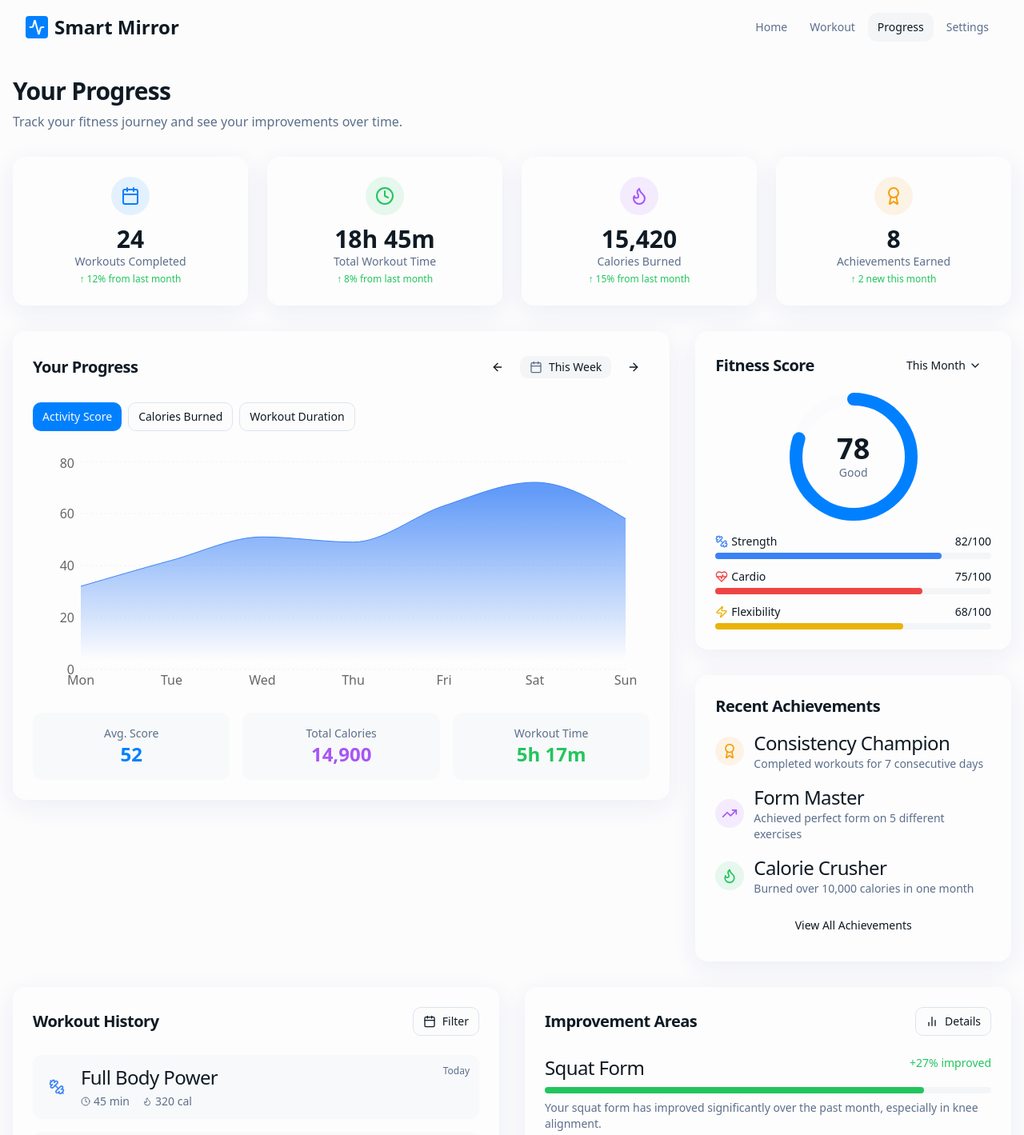
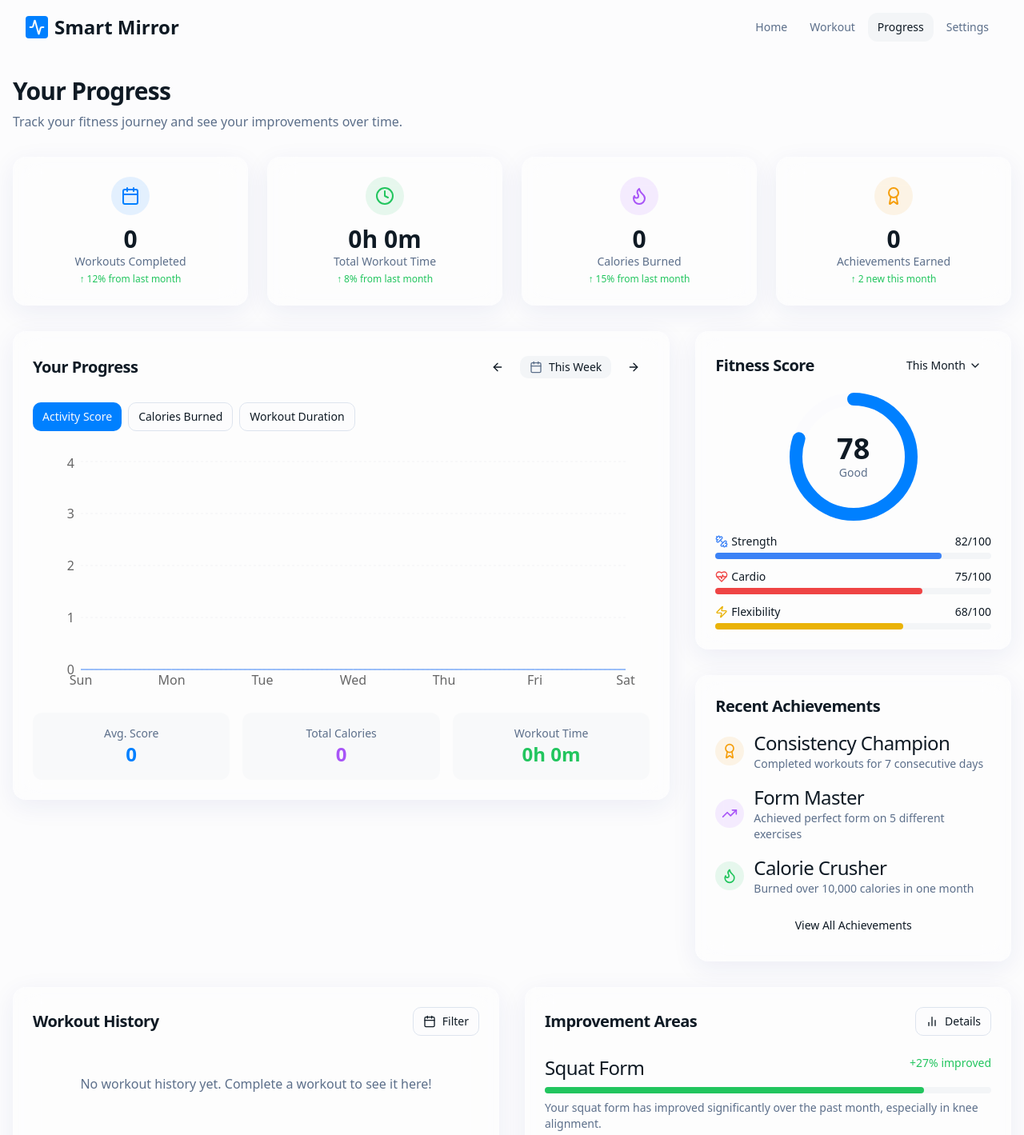
Before and after one commit to vijaygowtham13/smart-mirror-fitness-coach, a React (Vite) app: page /progress in a window 1280 px wide. Shown: the top 1419 px of the page at 80% size. Built offline with nearby package versions, Linux system fonts and the light colour scheme.

Commit message:
Refactor workout progress display
The progress and dashboard views should now reflect the user's workout progress, rather than default values.

```diff
--- a/src/App.tsx
+++ b/src/App.tsx
@@ -8,12 +8,14 @@ import Index from "./pages/Index";
 import Progress from "./pages/Progress";
 import WorkoutSession from "./pages/WorkoutSession";
 import NotFound from "./pages/NotFound";
+import { WorkoutProvider } from "./context/WorkoutContext";
 
 const queryClient = new QueryClient();
 
 const App = () => (
   <QueryClientProvider client={queryClient}>
     <TooltipProvider>
+      <WorkoutProvider>
         <Toaster />
         <Sonner />
         <BrowserRouter>
@@ -25,6 +27,7 @@ const App = () => (
             <Route path="*" element={<NotFound />} />
           </Routes>
         </BrowserRouter>
+      </WorkoutProvider>
     </TooltipProvider>
   </QueryClientProvider>
 );
--- a/src/components/analytics/ProgressChart.tsx
+++ b/src/components/analytics/ProgressChart.tsx
@@ -1,37 +1,21 @@
-
 import React, { useState } from "react";
 import { ResponsiveContainer, AreaChart, Area, BarChart, Bar, XAxis, YAxis, CartesianGrid, Tooltip, LineChart, Line } from "recharts";
 import { Calendar, ArrowLeft, ArrowRight } from "lucide-react";
 import { Button } from "@/components/ui/button";
 import BlurredCard from "@/components/ui/BlurredCard";
-
-// Sample data
-const data = [
-  { day: "Mon", workout: 32, calories: 1200, duration: 25 },
-  { day: "Tue", workout: 42, calories: 1800, duration: 35 },
-  { day: "Wed", workout: 51, calories: 2200, duration: 45 },
-  { day: "Thu", workout: 49, calories: 2100, duration: 42 },
-  { day: "Fri", workout: 63, calories: 2500, duration: 55 },
-  { day: "Sat", workout: 72, calories: 2800, duration: 65 },
-  { day: "Sun", workout: 58, calories: 2300, duration: 50 },
-];
+import { useWorkout } from "@/context/WorkoutContext";
 
 type ChartType = "activity" | "calories" | "duration";
 
-const getWeekData = (week: string) => {
-  // In a real app, this would fetch different data for different weeks
-  // For now, we'll just return the same data
-  return data;
-};
-
 const ProgressChart = () => {
+  const { getWeeklyData } = useWorkout();
   const [chartType, setChartType] = useState<ChartType>("activity");
   const [currentWeek, setCurrentWeek] = useState("This Week");
-  const [currentData, setCurrentData] = useState(data);
+
+  const currentData = getWeeklyData();
 
   const handleWeekChange = (week: string) => {
     setCurrentWeek(week);
-    setCurrentData(getWeekData(week));
   };
 
   const renderChart = () => {
@@ -185,15 +169,26 @@ const ProgressChart = () => {
       <div className="grid grid-cols-3 gap-4 mt-6">
         <div className="text-center p-4 bg-secondary/50 rounded-lg">
           <p className="text-sm text-muted-foreground">Avg. Score</p>
-          <p className="text-2xl font-semibold text-primary">52</p>
+          <p className="text-2xl font-semibold text-primary">
+            {Math.round(currentData.reduce((sum, day) => sum + day.workout, 0) / currentData.length) || 0}
+          </p>
         </div>
         <div className="text-center p-4 bg-secondary/50 rounded-lg">
           <p className="text-sm text-muted-foreground">Total Calories</p>
-          <p className="text-2xl font-semibold text-purple-500">14,900</p>
+          <p className="text-2xl font-semibold text-purple-500">
+            {currentData.reduce((sum, day) => sum + day.calories, 0).toLocaleString()}
+          </p>
         </div>
         <div className="text-center p-4 bg-secondary/50 rounded-lg">
           <p className="text-sm text-muted-foreground">Workout Time</p>
-          <p className="text-2xl font-semibold text-green-500">5h 17m</p>
+          <p className="text-2xl font-semibold text-green-500">
+            {(() => {
+              const totalMinutes = currentData.reduce((sum, day) => sum + day.duration, 0);
+              const hours = Math.floor(totalMinutes / 60);
+              const minutes = totalMinutes % 60;
+              return `${hours}h ${minutes}m`;
+            })()}
+          </p>
         </div>
       </div>
     </BlurredCard>
--- /dev/null
+++ b/src/context/WorkoutContext.tsx
@@ -0,0 +1,135 @@
+
+import React, { createContext, useContext, useState, useEffect, ReactNode } from "react";
+
+export interface WorkoutSession {
+  id: string;
+  date: Date;
+  duration: number; // in seconds
+  caloriesBurned: number;
+  exercisesCompleted: number;
+  heartRateAvg: number;
+  name: string;
+}
+
+interface WorkoutContextType {
+  sessions: WorkoutSession[];
+  addSession: (session: Omit<WorkoutSession, "id" | "date">) => void;
+  getWeeklyData: () => {
+    day: string;
+    workout: number;
+    calories: number;
+    duration: number;
+  }[];
+  getTotalStats: () => {
+    totalWorkouts: number;
+    totalDuration: number; // in seconds
+    totalCalories: number;
+    averageHeartRate: number;
+  };
+}
+
+const WorkoutContext = createContext<WorkoutContextType | undefined>(undefined);
+
+export const WorkoutProvider: React.FC<{ children: ReactNode }> = ({ children }) => {
+  const [sessions, setSessions] = useState<WorkoutSession[]>(() => {
+    // Load from localStorage on initial render
+    const savedSessions = localStorage.getItem("workoutSessions");
+    return savedSessions ? JSON.parse(savedSessions) : [];
+  });
+
+  // Save to localStorage whenever sessions change
+  useEffect(() => {
+    localStorage.setItem("workoutSessions", JSON.stringify(sessions));
+  }, [sessions]);
+
+  const addSession = (sessionData: Omit<WorkoutSession, "id" | "date">) => {
+    const newSession: WorkoutSession = {
+      ...sessionData,
+      id: crypto.randomUUID(),
+      date: new Date(),
+    };
+
+    setSessions((prev) => [...prev, newSession]);
+  };
+
+  const getWeeklyData = () => {
+    // Get days of the current week
+    const today = new Date();
+    const dayOfWeek = today.getDay();
+    const weekStart = new Date(today);
+    weekStart.setDate(today.getDate() - dayOfWeek);
+
+    const weekDays = Array.from({ length: 7 }, (_, i) => {
+      const date = new Date(weekStart);
+      date.setDate(weekStart.getDate() + i);
+      return date;
+    });
+
+    // Map day names
+    const dayNames = ["Sun", "Mon", "Tue", "Wed", "Thu", "Fri", "Sat"];
+
+    // Create data array with all days of the week
+    return weekDays.map((date, index) => {
+      // Filter sessions for this day
+      const daysSessions = sessions.filter(session => {
+        const sessionDate = new Date(session.date);
+        return sessionDate.toDateString() === date.toDateString();
+      });
+
+      // Compute aggregates
+      const workout = daysSessions.length
+        ? Math.round(daysSessions.reduce((sum, s) => sum + s.exercisesCompleted, 0) / daysSessions.length * 10)
+        : 0;
+      const calories = daysSessions.reduce((sum, s) => sum + s.caloriesBurned, 0);
+      const duration = Math.round(daysSessions.reduce((sum, s) => sum + s.duration, 0) / 60); // convert to minutes
+
+      return {
+        day: dayNames[date.getDay()],
+        workout,
+        calories,
+        duration
+      };
+    });
+  };
+
+  const getTotalStats = () => {
+    if (sessions.length === 0) {
+      return {
+        totalWorkouts: 0,
+        totalDuration: 0,
+        totalCalories: 0,
+        averageHeartRate: 0
+      };
+    }
+
+    const totalWorkouts = sessions.length;
+    const totalDuration = sessions.reduce((sum, session) => sum + session.duration, 0);
+    const totalCalories = sessions.reduce((sum, session) => sum + session.caloriesBurned, 0);
+    const averageHeartRate = Math.round(
+      sessions.reduce((sum, session) => sum + session.heartRateAvg, 0) / sessions.length
+    );
+
+    return {
+      totalWorkouts,
+      totalDuration,
+      totalCalories,
+      averageHeartRate
+    };
+  };
+
+  return (
+    <WorkoutContext.Provider value={{ sessions, addSession, getWeeklyData, getTotalStats }}>
+      {children}
+    </WorkoutContext.Provider>
+  );
+};
+
+export const useWorkout = () => {
+  const context = useContext(WorkoutContext);
+
+  if (context === undefined) {
+    throw new Error("useWorkout must be used within a WorkoutProvider");
+  }
+
+  return context;
+};
--- a/src/pages/Progress.tsx
+++ b/src/pages/Progress.tsx
@@ -1,4 +1,3 @@
-
 import React from "react";
 import Header from "@/components/layout/Header";
 import Footer from "@/components/layout/Footer";
@@ -17,8 +16,22 @@ import {
   Flame,
   Zap
 } from "lucide-react";
+import { useWorkout } from "@/context/WorkoutContext";
 
 const Progress = () => {
+  const { sessions, getTotalStats } = useWorkout();
+  const stats = getTotalStats();
+
+  const formatTotalTime = (seconds: number) => {
+    const hours = Math.floor(seconds / 3600);
+    const minutes = Math.floor((seconds % 3600) / 60);
+    return `${hours}h ${minutes}m`;
+  };
+
+  const recentSessions = [...sessions]
+    .sort((a, b) => new Date(b.date).getTime() - new Date(a.date).getTime())
+    .slice(0, 5);
+
   return (
     <div className="min-h-screen flex flex-col">
       <Header />
@@ -35,7 +48,7 @@ const Progress = () => {
               <div className="bg-primary/10 p-3 rounded-full mb-3">
                 <Calendar className="h-6 w-6 text-primary" />
               </div>
-              <div className="text-3xl font-semibold">24</div>
+              <div className="text-3xl font-semibold">{stats.totalWorkouts}</div>
               <div className="text-sm text-muted-foreground">Workouts Completed</div>
               <div className="text-xs text-green-500 mt-1">↑ 12% from last month</div>
             </BlurredCard>
@@ -44,7 +57,7 @@ const Progress = () => {
               <div className="bg-green-500/10 p-3 rounded-full mb-3">
                 <Clock className="h-6 w-6 text-green-500" />
               </div>
-              <div className="text-3xl font-semibold">18h 45m</div>
+              <div className="text-3xl font-semibold">{formatTotalTime(stats.totalDuration)}</div>
               <div className="text-sm text-muted-foreground">Total Workout Time</div>
               <div className="text-xs text-green-500 mt-1">↑ 8% from last month</div>
             </BlurredCard>
@@ -53,7 +66,7 @@ const Progress = () => {
               <div className="bg-purple-500/10 p-3 rounded-full mb-3">
                 <Flame className="h-6 w-6 text-purple-500" />
               </div>
-              <div className="text-3xl font-semibold">15,420</div>
+              <div className="text-3xl font-semibold">{stats.totalCalories.toLocaleString()}</div>
               <div className="text-sm text-muted-foreground">Calories Burned</div>
               <div className="text-xs text-green-500 mt-1">↑ 15% from last month</div>
             </BlurredCard>
@@ -62,7 +75,7 @@ const Progress = () => {
               <div className="bg-amber-500/10 p-3 rounded-full mb-3">
                 <Award className="h-6 w-6 text-amber-500" />
               </div>
-              <div className="text-3xl font-semibold">8</div>
+              <div className="text-3xl font-semibold">{Math.min(8, Math.floor(stats.totalWorkouts / 3))}</div>
               <div className="text-sm text-muted-foreground">Achievements Earned</div>
               <div className="text-xs text-green-500 mt-1">↑ 2 new this month</div>
             </BlurredCard>
@@ -206,63 +219,44 @@ const Progress = () => {
               </div>
 
               <div className="space-y-4">
-                {[
-                  {
-                    date: "Today",
-                    name: "Full Body Power",
-                    duration: "45 min",
-                    calories: "320",
-                    color: "blue"
-                  },
-                  {
-                    date: "Yesterday",
-                    name: "HIIT Cardio Blast",
-                    duration: "30 min",
-                    calories: "280",
-                    color: "red"
-                  },
-                  {
-                    date: "June 12",
-                    name: "Upper Body Focus",
-                    duration: "40 min",
-                    calories: "290",
-                    color: "purple"
-                  },
-                  {
-                    date: "June 10",
-                    name: "Core & Stretching",
-                    duration: "35 min",
-                    calories: "210",
-                    color: "green"
-                  },
-                  {
-                    date: "June 9",
-                    name: "Lower Body Strength",
-                    duration: "50 min",
-                    calories: "350",
-                    color: "orange"
-                  }
-                ].map((workout, index) => (
-                  <div key={index} className="flex items-center p-3 bg-secondary/50 rounded-lg">
-                    <div className={`p-2 bg-${workout.color}-500/10 rounded-full mr-3 flex-shrink-0`}>
-                      <Dumbbell className={`h-5 w-5 text-${workout.color}-500`} />
+                {recentSessions.length > 0 ? (
+                  recentSessions.map((session, index) => {
+                    const sessionDate = new Date(session.date);
+                    const isToday = new Date().toDateString() === sessionDate.toDateString();
+                    const isYesterday = new Date(new Date().setDate(new Date().getDate() - 1)).toDateString() === sessionDate.toDateString();
+                    const dateDisplay = isToday
+                      ? "Today"
+                      : isYesterday
+                        ? "Yesterday"
+                        : sessionDate.toLocaleDateString('en-US', { month: 'short', day: 'numeric' });
+
+                    return (
+                      <div key={session.id} className="flex items-center p-3 bg-secondary/50 rounded-lg">
+                        <div className="p-2 bg-blue-500/10 rounded-full mr-3 flex-shrink-0">
+                          <Dumbbell className="h-5 w-5 text-blue-500" />
                         </div>
                         <div className="flex-1">
                           <div className="flex justify-between">
-                        <h4 className="font-medium">{workout.name}</h4>
-                        <span className="text-xs text-muted-foreground">{workout.date}</span>
+                            <h4 className="font-medium">{session.name}</h4>
+                            <span className="text-xs text-muted-foreground">{dateDisplay}</span>
                           </div>
                           <div className="flex text-sm text-muted-foreground gap-4 mt-1">
                             <span className="flex items-center">
-                          <Clock className="h-3 w-3 mr-1" /> {workout.duration}
+                              <Clock className="h-3 w-3 mr-1" /> {Math.floor(session.duration / 60)} min
                             </span>
                             <span className="flex items-center">
-                          <Flame className="h-3 w-3 mr-1" /> {workout.calories} cal
+                              <Flame className="h-3 w-3 mr-1" /> {session.caloriesBurned} cal
                             </span>
                           </div>
                         </div>
                       </div>
-                ))}
+                    );
+                  })
+                ) : (
+                  <div className="text-center py-6 text-muted-foreground">
+                    No workout history yet. Complete a workout to see it here!
+                  </div>
+                )}
               </div>
 
               <Button variant="ghost" className="w-full mt-4">
```
Also changed, not shown: src/pages/WorkoutSession.tsx (+22 -0 lines). Lines whose indentation alone changed are shown as unchanged.
